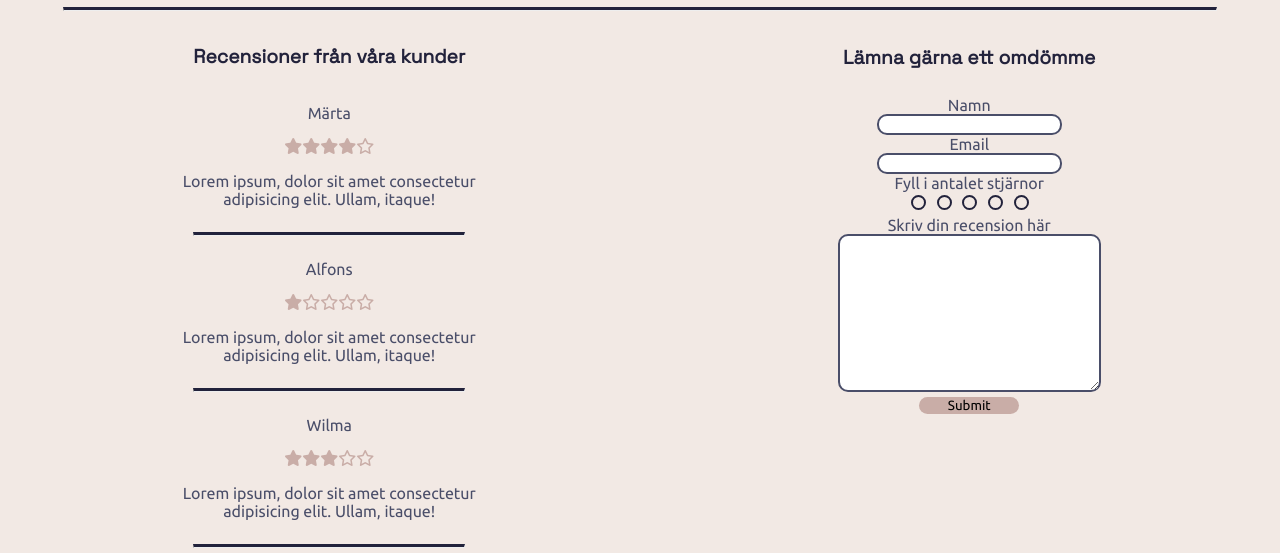
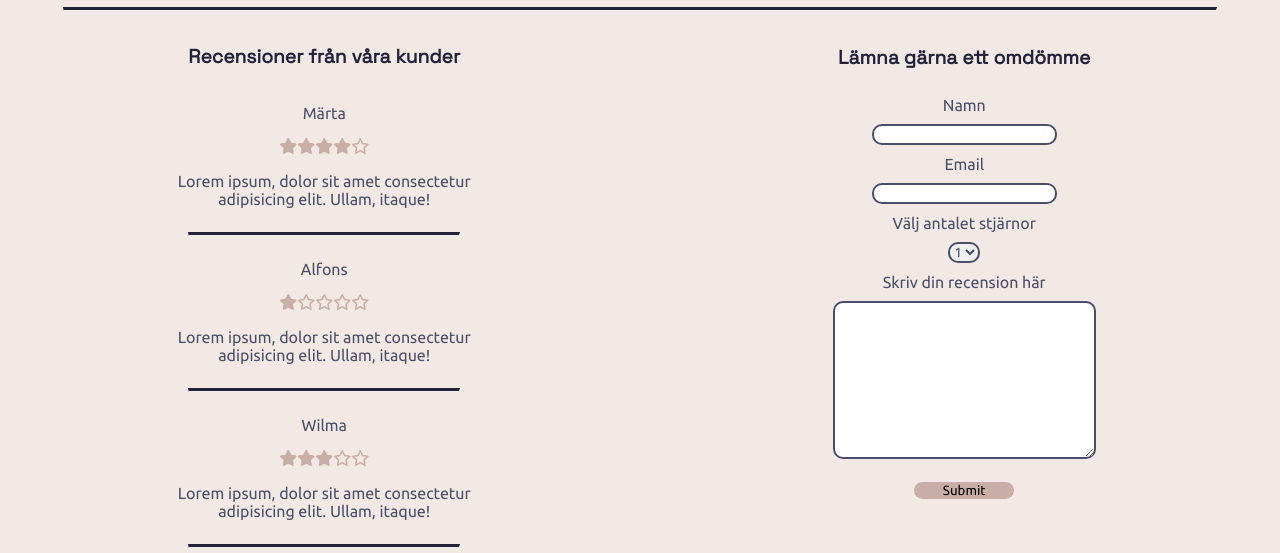
Before and after one commit to SofiaLoven/Baka-mer-webshop, a plain HTML site: page undersidor/review.html in a window 1280 px wide. Shown: the part 205-758 px from the top of the page. Drawn offline with Linux system fonts and the light colour scheme.

Commit message:
Fullständig sida, klar för inlämning

```diff
--- a/partials/_review.scss
+++ b/partials/_review.scss
@@ -39,22 +39,19 @@ hr{
             @include mainText;
             input, textarea{
                 @include border;
+                margin: 10px;
             }
             input[type="submit"]{
                 @include button;
+                margin: 10px;
                 @include desktop{
                     width: 100px;
                 }
             }
-            input[type="checkbox"]{
-                appearance: none;
-                display: inline-block;
-                width: 15px;
-                height: 15px;
-                border: 2px solid $headtextAndFonts;
-            }
-            input[type="checkbox"]:checked{
-                background: $buttonColor;
+            select{
+                margin: 10px;
+                @include border;
+                @include mainText;
             }
         }
     }
--- a/undersidor/review.html
+++ b/undersidor/review.html
@@ -92,12 +92,14 @@
                     <input type="text" id="name" name="name"><br>
                     <label for="email">Email</label><br>
                     <input type="text" name="email" id="email"><br>
-                    <span>Fyll i antalet stjärnor</span><br>
-                    <input type="checkbox">
-                    <input type="checkbox">
-                    <input type="checkbox">
-                    <input type="checkbox">
-                    <input type="checkbox"><br>
+                    <label for="stars">Välj antalet stjärnor</label><br>
+                    <select name="stars" id="stars">
+                        <option>1</option>
+                        <option>2</option>
+                        <option>3</option>
+                        <option>4</option>
+                        <option>5</option>
+                    </select><br>
                     <label for="textAria">Skriv din recension här</label><br>
                     <textarea name="textAria" id="textAria" cols="30" rows="10"></textarea><br>
                     <input type="submit">
```
Also changed, not shown: style.css, 1 other file.
